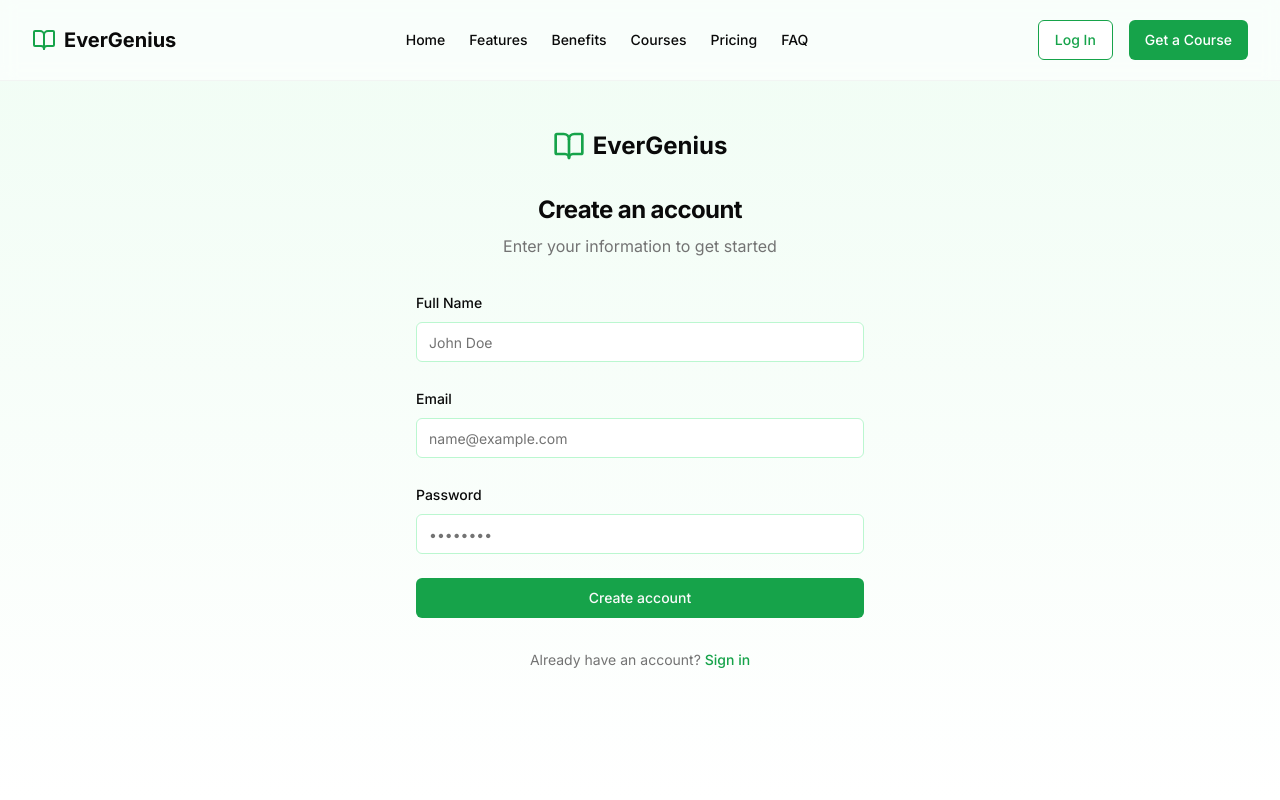
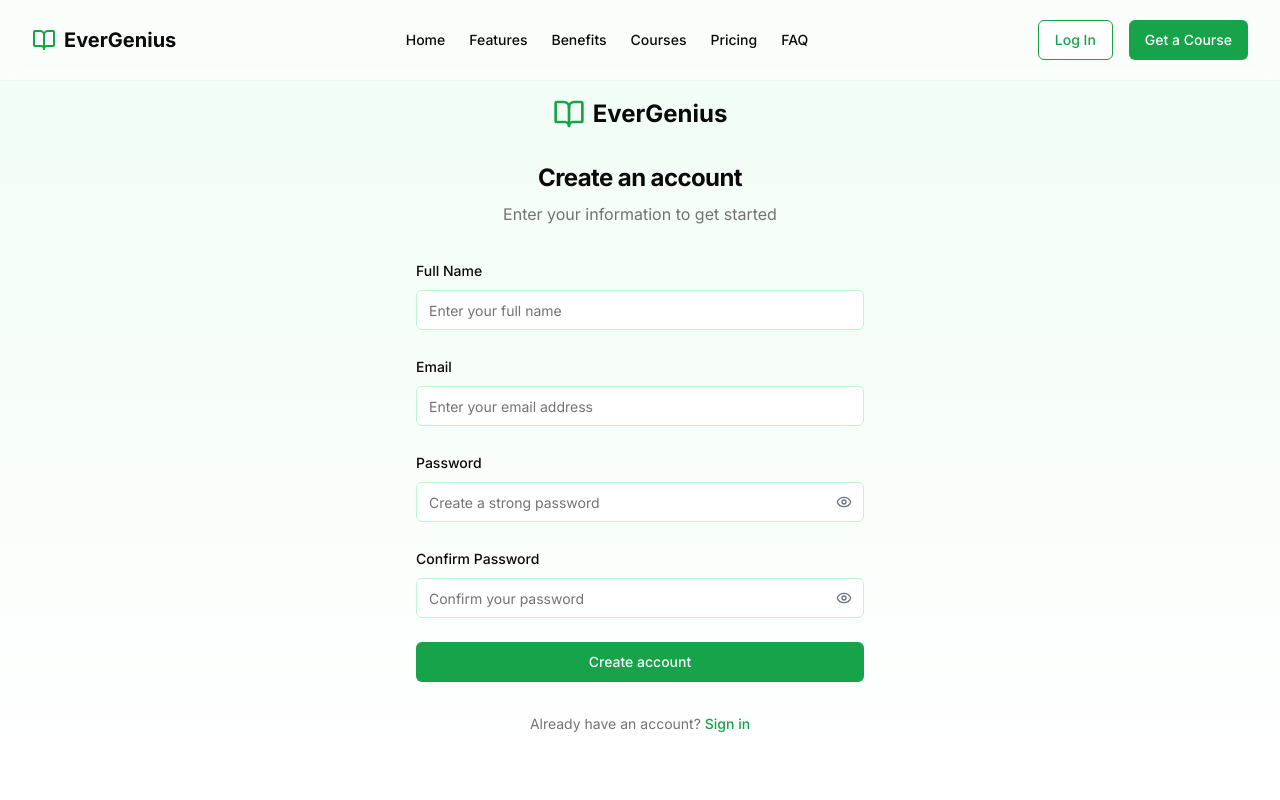
Before and after one commit to Jossyboydgenius/Evergenius, a Next.js app: page /signup in a window 1280 px wide. Shown: the top 800 px of the page. Built offline with nearby package versions, Linux system fonts and the light colour scheme.

Commit message:
add: implement password strength indicator and confirmation validation in signup page

```diff
--- a/app/signup/page.tsx
+++ b/app/signup/page.tsx
@@ -1,22 +1,74 @@
 "use client";
 
-import { useState } from "react";
+import { useState, useEffect } from "react";
 import Link from "next/link";
 import { useRouter } from "next/navigation";
 import { Button } from "@/components/ui/button";
 import { Input } from "@/components/ui/input";
 import { Label } from "@/components/ui/label";
-import { BookOpen } from "lucide-react";
+import { BookOpen, Eye, EyeOff, Check, X } from "lucide-react";
 
 export default function SignupPage() {
   const router = useRouter();
   const [name, setName] = useState("");
   const [email, setEmail] = useState("");
   const [password, setPassword] = useState("");
+  const [confirmPassword, setConfirmPassword] = useState("");
   const [isLoading, setIsLoading] = useState(false);
+  const [showPassword, setShowPassword] = useState(false);
+  const [showConfirmPassword, setShowConfirmPassword] = useState(false);
+  const [passwordStrength, setPasswordStrength] = useState(0);
+  const [passwordMatch, setPasswordMatch] = useState(true);
+
+  // Check password strength
+  useEffect(() => {
+    if (!password) {
+      setPasswordStrength(0);
+      return;
+    }
+
+    let strength = 0;
+    // Length check
+    if (password.length >= 8) strength += 1;
+    // Contains number
+    if (/\d/.test(password)) strength += 1;
+    // Contains lowercase
+    if (/[a-z]/.test(password)) strength += 1;
+    // Contains uppercase
+    if (/[A-Z]/.test(password)) strength += 1;
+    // Contains special character
+    if (/[^A-Za-z0-9]/.test(password)) strength += 1;
+
+    setPasswordStrength(strength);
+  }, [password]);
+
+  // Check if passwords match
+  useEffect(() => {
+    if (!confirmPassword) {
+      setPasswordMatch(true);
+      return;
+    }
+    setPasswordMatch(password === confirmPassword);
+  }, [password, confirmPassword]);
+
+  const getStrengthText = () => {
+    if (!password) return "";
+    if (passwordStrength <= 1) return "Weak";
+    if (passwordStrength <= 3) return "Medium";
+    return "Strong";
+  };
+
+  const getStrengthColor = () => {
+    if (!password) return "bg-gray-200";
+    if (passwordStrength <= 1) return "bg-red-500";
+    if (passwordStrength <= 3) return "bg-yellow-500";
+    return "bg-green-500";
+  };
 
   const handleSubmit = async (e: React.FormEvent) => {
     e.preventDefault();
+    if (!passwordMatch) return;
+
     setIsLoading(true);
 
     // Simulate signup process
@@ -26,8 +78,15 @@ export default function SignupPage() {
     }, 1500);
   };
 
+  const getStrengthTextColor = () => {
+    if (!password) return "text-gray-500";
+    if (passwordStrength <= 1) return "text-red-500";
+    if (passwordStrength <= 3) return "text-yellow-600";
+    return "text-green-600";
+  };
+
   return (
-    <div className="min-h-screen flex flex-col items-center justify-center bg-gradient-to-b from-green-50 to-white p-4">
+    <div className="min-h-screen flex flex-col items-center justify-center bg-gradient-to-b from-green-50 to-white p-4 pt-24 pb-16">
       <div className="w-full max-w-md space-y-8">
         <div className="text-center">
           <Link href="/" className="inline-flex items-center gap-2 mb-8">
@@ -44,43 +103,127 @@ export default function SignupPage() {
             <Input
               id="name"
               type="text"
-              placeholder="John Doe"
+              placeholder="Enter your full name"
               value={name}
               onChange={(e) => setName(e.target.value)}
               required
               className="border-green-200 focus:border-green-600 focus-visible:ring-green-600"
             />
           </div>
+
           <div className="space-y-2">
             <Label htmlFor="email">Email</Label>
             <Input
               id="email"
               type="email"
-              placeholder="name@example.com"
+              placeholder="Enter your email address"
               value={email}
               onChange={(e) => setEmail(e.target.value)}
               required
               className="border-green-200 focus:border-green-600 focus-visible:ring-green-600"
             />
           </div>
+
           <div className="space-y-2">
             <Label htmlFor="password">Password</Label>
+            <div className="relative flex items-center">
               <Input
                 id="password"
-              type="password"
-              placeholder="••••••••"
+                type={showPassword ? "text" : "password"}
+                placeholder="Create a strong password"
                 value={password}
                 onChange={(e) => setPassword(e.target.value)}
                 required
-              className="border-green-200 focus:border-green-600 focus-visible:ring-green-600"
+                className="border-green-200 focus:border-green-600 focus-visible:ring-green-600 pr-8"
               />
+              <div className="absolute right-0 flex items-center pr-3 h-full">
+                <button
+                  type="button"
+                  onClick={() => setShowPassword(!showPassword)}
+                  className="text-gray-500 hover:text-gray-700 focus:outline-none w-18 h-18 flex items-center justify-center"
+                  tabIndex={-1}
+                >
+                  {showPassword ? (
+                    <EyeOff className="h-4 w-4" />
+                  ) : (
+                    <Eye className="h-4 w-4" />
+                  )}
+                </button>
               </div>
-          <Button type="submit" className="w-full bg-green-600 hover:bg-green-700" disabled={isLoading}>
+            </div>
+
+            {password && (
+              <div className="mt-2 space-y-1">
+                <div className="flex items-center justify-between text-xs">
+                  <span>
+                    Password strength:{" "}
+                    <span className={getStrengthTextColor()}>
+                      {getStrengthText()}
+                    </span>
+                  </span>
+                  <span className="flex items-center">
+                    {passwordStrength >= 4 ? (
+                      <Check className="h-3 w-3 text-green-500 mr-1" />
+                    ) : null}
+                  </span>
+                </div>
+                <div className="h-1 w-full bg-gray-200 rounded-full overflow-hidden">
+                  <div
+                    className={`h-full ${getStrengthColor()} transition-all duration-300`}
+                    style={{ width: `${(passwordStrength / 5) * 100}%` }}
+                  ></div>
+                </div>
+              </div>
+            )}
+          </div>
+
+          <div className="space-y-2">
+            <Label htmlFor="confirmPassword">Confirm Password</Label>
+            <div className="relative flex items-center">
+              <Input
+                id="confirmPassword"
+                type={showConfirmPassword ? "text" : "password"}
+                placeholder="Confirm your password"
+                value={confirmPassword}
+                onChange={(e) => setConfirmPassword(e.target.value)}
+                required
+                className={`border-green-200 focus:border-green-600 focus-visible:ring-green-600 pr-8 ${
+                  !passwordMatch && confirmPassword ? "border-red-500" : ""
+                }`}
+              />
+              <div className="absolute right-0 flex items-center pr-3 h-full">
+                <button
+                  type="button"
+                  onClick={() => setShowConfirmPassword(!showConfirmPassword)}
+                  className="text-gray-500 hover:text-gray-700 focus:outline-none w-18 h-18 flex items-center justify-center"
+                  tabIndex={-1}
+                >
+                  {showConfirmPassword ? (
+                    <EyeOff className="h-4 w-4" />
+                  ) : (
+                    <Eye className="h-4 w-4" />
+                  )}
+                </button>
+              </div>
+            </div>
+
+            {!passwordMatch && confirmPassword && (
+              <p className="text-sm text-red-500 mt-1 flex items-center">
+                <X className="h-3 w-3 mr-1 text-red-500" /> Passwords do not match
+              </p>
+            )}
+          </div>
+
+          <Button
+            type="submit"
+            className="w-full bg-green-600 hover:bg-green-700"
+            disabled={isLoading || !passwordMatch}
+          >
             {isLoading ? "Creating account..." : "Create account"}
           </Button>
         </form>
 
-        <div className="text-center mt-6">
+        <div className="text-center mt-8 mb-18">
           <p className="text-sm text-muted-foreground">
             Already have an account?{" "}
             <Link href="/login" className="text-green-600 hover:text-green-700 font-medium">
```
Lines whose indentation alone changed are shown as unchanged.
